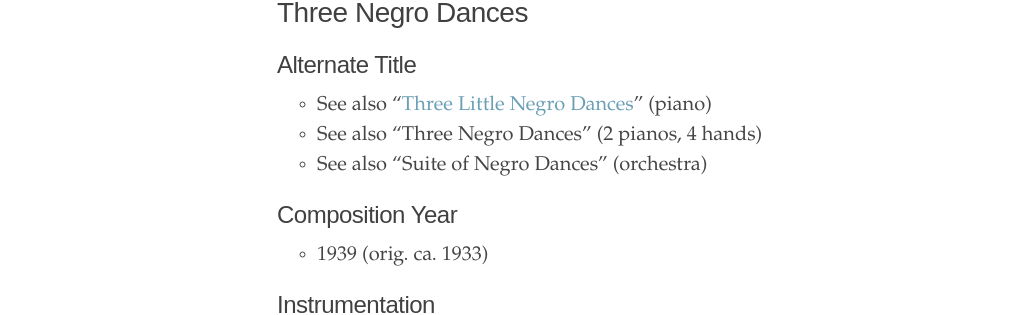
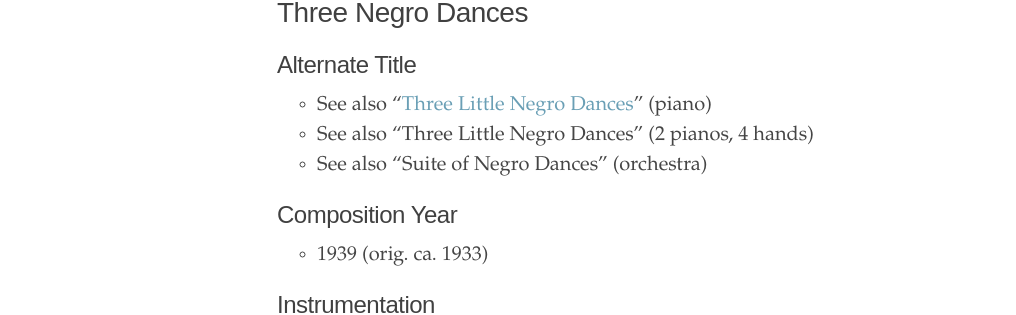
Before and after one commit to dwshadle/florence-price-catalog, a Jekyll site: the page built from _texts/price-three_negro_dances_arr.md, in a window 1280 px wide. Shown: the part 142-457 px from the top of the page, without its empty margins (3-1019 px from the left). Built offline with Jekyll 4.4.1, drawn with Linux system fonts in a browser that asks for light colours.

Commit message:
Update price-three_negro_dances_arr.md

```diff
--- a/_texts/price-three_negro_dances_arr.md
+++ b/_texts/price-three_negro_dances_arr.md
@@ -8,7 +8,7 @@ permalink: /price-three-negro-dances-arr/
 
 ## Alternate Title
 - See also "[Three Little Negro Dances](/price-three-little-negro-dances/)" (piano)
-- See also "Three Negro Dances" (2 pianos, 4 hands)
+- See also "Three Little Negro Dances" (2 pianos, 4 hands)
 - See also "Suite of Negro Dances" (orchestra)
 
 ## Composition Year
```
